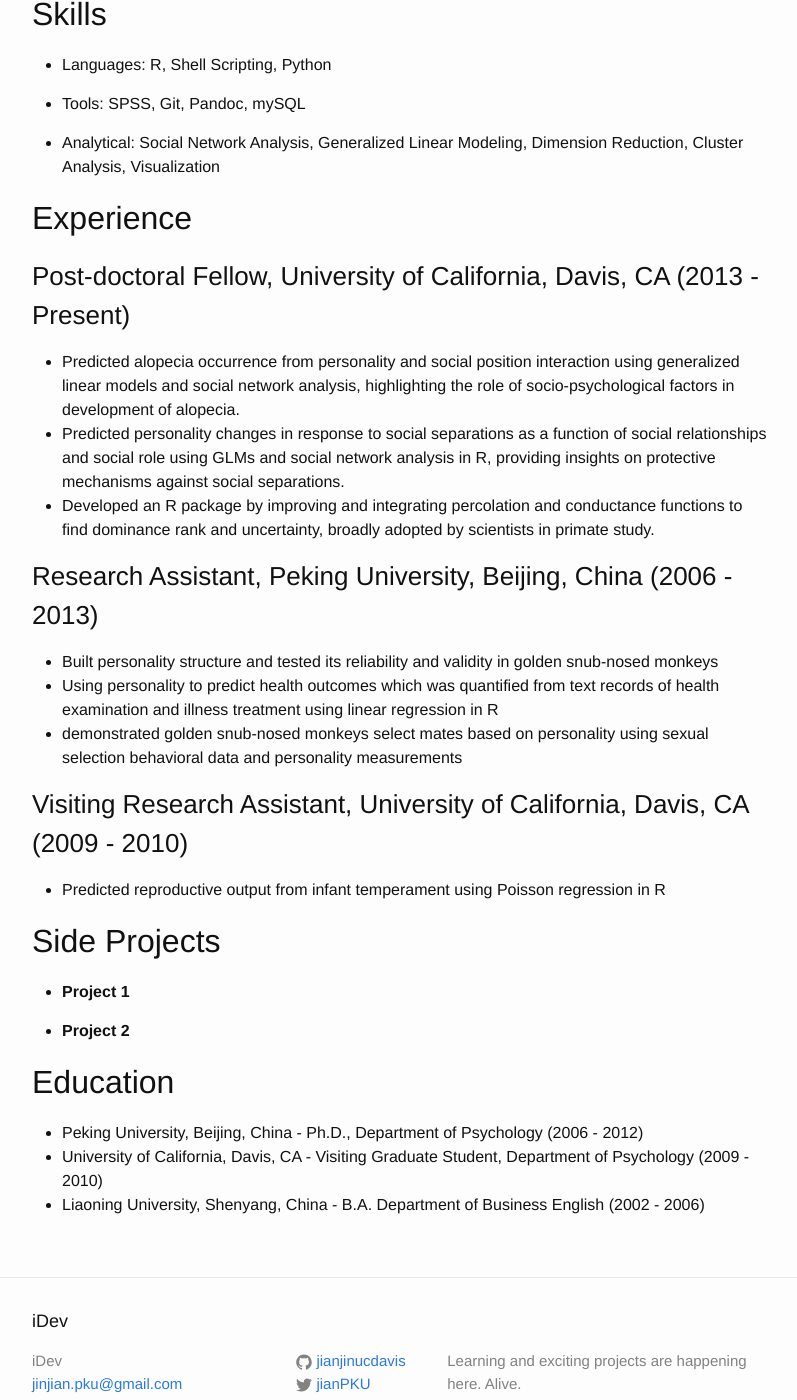
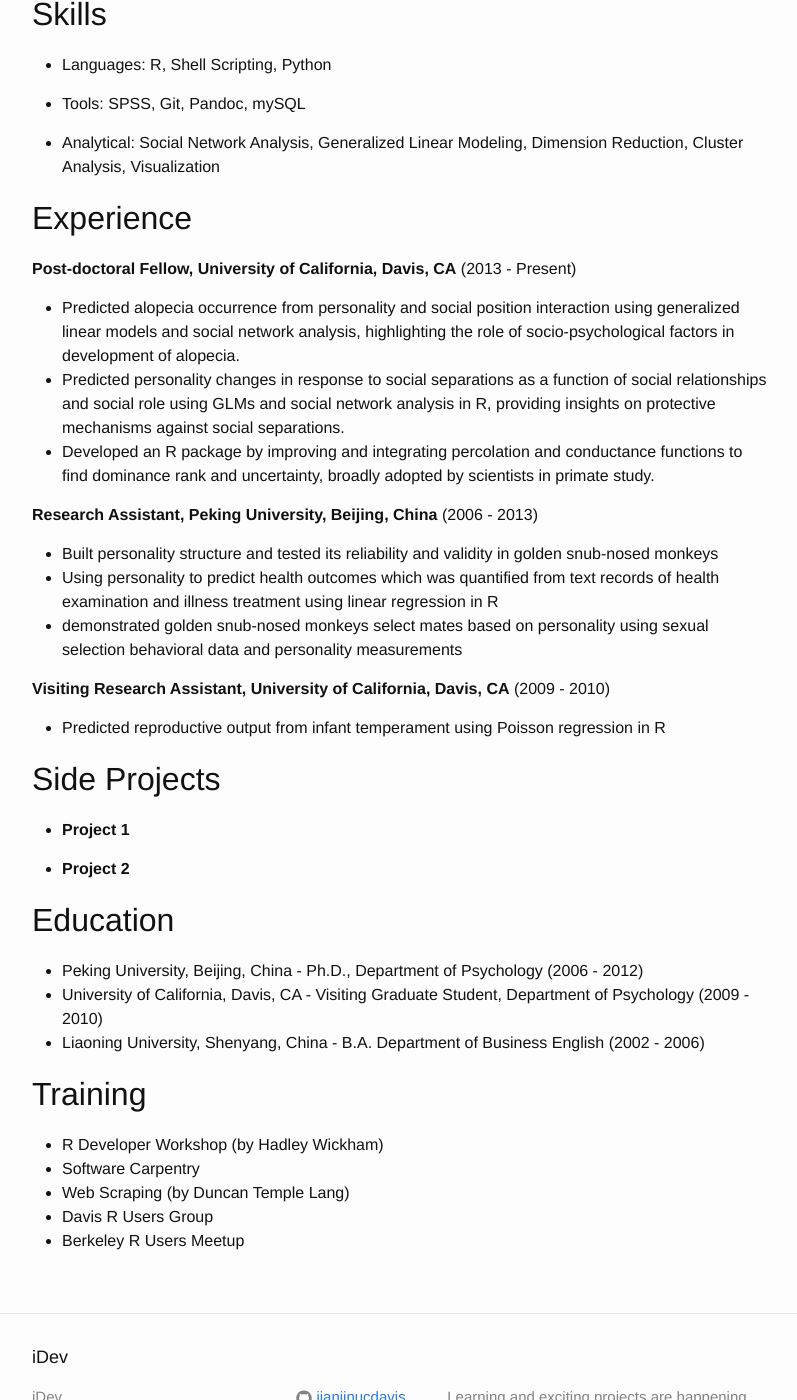
Before and after one commit to imteazs/jianjinucdavis.github.io, a Jekyll site: the page built from _posts/2015-03-30-Resume.md, in a window 1280 px wide and 1400 px high, scrolled down 300 px. Shown: the whole window, without its empty margins (238-1035 px from the left). Built offline with Jekyll 4.4.1, drawn with Linux system fonts in a browser that asks for light colours.

Commit message:
resume:training

```diff
--- a/_posts/2015-03-30-Resume.md
+++ b/_posts/2015-03-30-Resume.md
@@ -19,20 +19,20 @@ contact:
 
 ##	Experience
 
-###   Post-doctoral Fellow, University of California, Davis, CA (2013 - Present)
+**Post-doctoral Fellow, University of California, Davis, CA** (2013 - Present)
 
 *	Predicted alopecia occurrence from personality and social position interaction using generalized linear models and social network analysis, highlighting the role of socio-psychological factors in development of alopecia.
 *	Predicted personality changes in response to social separations as a function of social relationships and social role using GLMs and social network analysis in R, providing insights on protective mechanisms against social separations.
 *	Developed an R package by improving and integrating percolation and conductance functions to find dominance rank and uncertainty, broadly adopted by scientists in primate study.
 
 
-###   Research Assistant, Peking University, Beijing, China (2006 - 2013)
+**Research Assistant, Peking University, Beijing, China** (2006 - 2013)
 
 *	Built personality structure and tested its reliability and validity in golden snub-nosed monkeys
 *	Using personality to predict health outcomes which was quantified from text records of health examination and illness treatment using linear regression in R
 *	demonstrated golden snub-nosed monkeys select mates based on personality using sexual selection behavioral data and personality measurements
 
-###	  Visiting Research Assistant, University of California, Davis, CA (2009 - 2010)
+**Visiting Research Assistant, University of California, Davis, CA** (2009 - 2010)
 *	Predicted reproductive output from infant temperament using Poisson regression in R
 
 ##	Side Projects
@@ -46,3 +46,10 @@ contact:
 *   Peking University, Beijing, China - Ph.D., Department of Psychology (2006 - 2012)
 *	University of California, Davis, CA - Visiting Graduate Student, Department of Psychology (2009 - 2010)
 *	Liaoning University, Shenyang, China - B.A. Department of Business English (2002 - 2006)
+
+##  Training
+*	R Developer Workshop (by Hadley Wickham)
+*	Software Carpentry
+*	Web Scraping (by Duncan Temple Lang)
+*	Davis R Users Group
+*	Berkeley R Users Meetup
```
